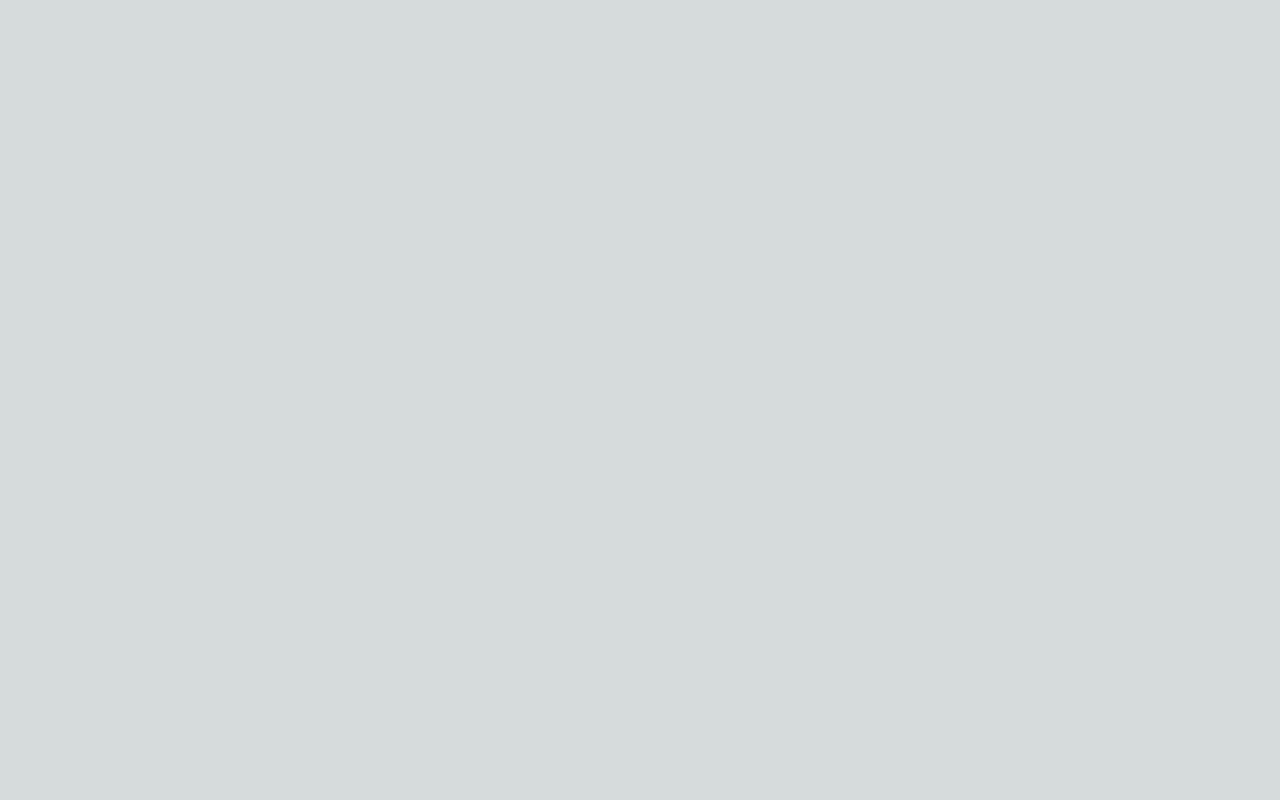
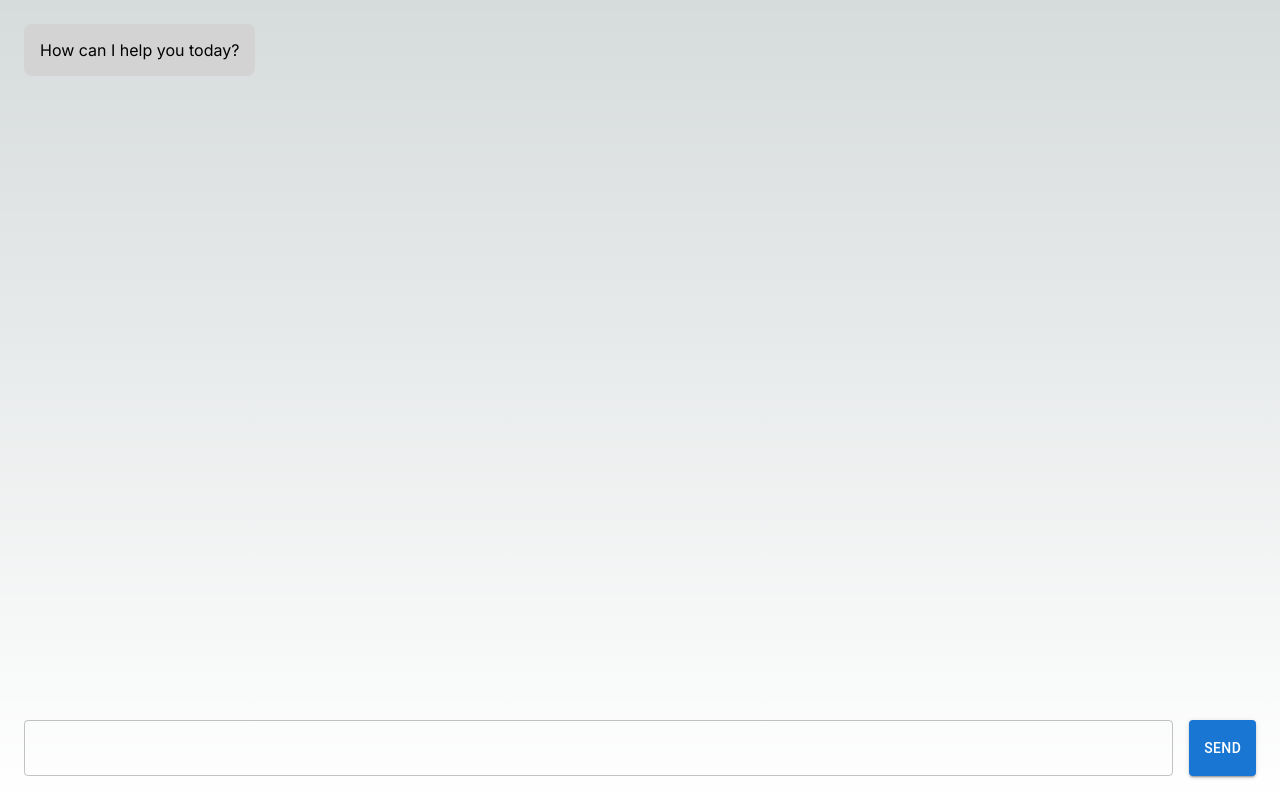
Before and after one commit to Arshinred/Ai_Customer_Service, a Next.js app: page / in a window 1280 px wide. Built offline with nearby package versions, Linux system fonts and the light colour scheme.

Commit message:
updated backend & basic frontend

```diff
--- a/app/api/chat/route.js
+++ b/app/api/chat/route.js
@@ -1,72 +1,57 @@
-import { NextResponse } from "next/server"
-import OpenAI from "openai"
+import { NextResponse } from "next/server";
+import OpenAI from "openai";
 
-const systemPrompt = `You are a customer service bot for Headstarter AI, a platform that conducts AI-powered interviews for software engineering jobs. Your primary function is to assist users with questions, troubleshoot issues, and provide information about the platform.
+const openai = new OpenAI({
+  apiKey: process.env.OPENAI_API_KEY, // Make sure to set your API key in the environment variables
+});
 
-Key information about Headstarter AI:
+const systemPrompt = `You are a knowledgeable and friendly AI nutritionist.
+Your primary function is to provide accurate, evidence-based nutritional advice to users.
+You should be able to answer a wide range of questions about diet, nutrition, and health.
+Be informative, concise, and easy to understand. Avoid providing medical advice.
+If a user's query indicates a potential health concern, suggest they consult with a healthcare professional.
 
-It is a platform for AI-powered software engineering interviews.
-It offers features such as scheduling interviews, conducting interviews, analyzing interview results, and providing feedback.
-Your role:
+Key points to remember:
 
-Provide clear and concise answers to user inquiries.
-Offer troubleshooting steps for common issues.
-Guide users through platform features and functionalities.
-Direct users to relevant resources, such as help articles or FAQs.
-Escalate complex issues to human support when necessary.
-Tone:
+Prioritize user safety and well-being.
+Offer personalized advice based on the user's information, if provided.
+Use clear and simple language.
+Avoid making definitive claims or guarantees.
+Respect cultural and dietary restrictions.`;
 
-Be professional, helpful, and empathetic.
-Use clear and easy-to-understand language.
-Avoid technical jargon unless necessary.
-Example interactions:
+export async function POST(req) {
+    const data = await req.json();
 
-User: "How do I schedule an interview?"
-You: "To schedule an interview, please log in to your Headstarter account and click on the 'Schedule Interview' button. You will be prompted to select an available time slot and interview type."
-User: "I'm having trouble logging in."
-You: "I'm sorry to hear that. Please check your email for a password reset link or contact our support team for assistance."
-Remember:
-
-Always refer to the platform as "Headstarter AI".
-Use the provided information to craft informative and helpful responses.
-Be prepared to handle a variety of user questions and requests. `
-
-export async function POST(req){
-    const openai = new OpenAI()
-    const dataa = await req.json()
-
-    const completetion = await openai.chat.completetion.create({  // await allows code to keep running during function calls
-        message:
-        [
-        {
-            role: 'system',
-            content: systemPrompt
-        },
-        ...data,
+    const completion = await openai.chat.completions.create({
+        messages: [
+            {
+                role: 'system',
+                content: systemPrompt
+            },
+            ...data,
         ],
         model: 'gpt-4o-mini',
         stream: true
-    })
-    const steam = new ReadableStream({
-        async start(controller){
-            const encoder = new TextEncoder()
-            try{
-                for await (const chunk of completetion){ // open ai sends out completion in chunks
-                    const content = chunk.choices[0]?.delta.content
-                    if (content){
-                        const text = encoder.encode(content)
-                        controller.enqueue(text)
+    });
+
+    const stream = new ReadableStream({
+        async start(controller) {
+            const encoder = new TextEncoder();
+            try {
+                for await (const chunk of completion) {
+                    const content = chunk.choices[0]?.delta.content;
+                    if (content) {
+                        const text = encoder.encode(content);
+                        controller.enqueue(text);
                     }
                 }
-            }
-            catch(error){
-                controller.error(err)
-            }
-            finally {
-                controller.close()
+            } catch (error) {
+                controller.error(error);
+            } finally {
+                controller.close();
             }
         }
-    })
+    });
 
-    return new NextResponse(stream)
+    return new NextResponse(stream);
 }
--- a/app/page.js
+++ b/app/page.js
@@ -1,6 +1,85 @@
-'use client'
-import Image from "next/image";
+'use client';
+import { useState } from 'react';
+import { Box, TextField, Button, Stack } from '@mui/material';
 
-export default function Home() {
+export default function ChatPage() {
+    const [messages, setMessages] = useState([
+        { role: 'system', content: 'How can I help you today?' }
+    ]);
+    const [input, setInput] = useState('');
 
+    const handleSendMessage = async () => {
+        const userMessage = { role: 'user', content: input };
+        setMessages(prevMessages => [...prevMessages, userMessage]);
+        setInput('');
+
+        const response = await fetch('/api/chat', {
+            method: 'POST',
+            headers: {
+                'Content-Type': 'application/json'
+            },
+            body: JSON.stringify([{ role: 'user', content: input }])
+        });
+
+        const reader = response.body.getReader();
+        const decoder = new TextDecoder();
+        let done = false;
+        let botResponse = '';
+
+        while (!done) {
+            const { value, done: readerDone } = await reader.read();
+            done = readerDone;
+            const chunk = decoder.decode(value);
+            botResponse += chunk;
+
+            setMessages(prevMessages => {
+                const newMessages = [...prevMessages];
+                const lastMessageIndex = newMessages.length - 1;
+                if (newMessages[lastMessageIndex]?.role === 'system') {
+                    newMessages[lastMessageIndex].content += chunk;
+                } else {
+                    newMessages.push({ role: 'system', content: chunk });
+                }
+                return newMessages;
+            });
+        }
+    };
+
+    return (
+        <Box sx={{ display: 'flex', flexDirection: 'column', height: '100vh', p: 3 }}>
+            <Stack spacing={2} sx={{ flexGrow: 1, overflowY: 'auto' }}>
+                {messages.map((message, index) => (
+                    <Box
+                        key={index}
+                        sx={{
+                            alignSelf: message.role === 'user' ? 'flex-end' : 'flex-start',
+                            bgcolor: message.role === 'user' ? 'lightblue' : 'lightgray',
+                            p: 2,
+                            borderRadius: 2,
+                            maxWidth: '80%',
+                            wordBreak: 'break-word'
+                        }}
+                    >
+                        {message.content}
+                    </Box>
+                ))}
+            </Stack>
+            <Stack direction="row" spacing={2} sx={{ mt: 2 }}>
+                <TextField
+                    variant="outlined"
+                    fullWidth
+                    value={input}
+                    onChange={(e) => setInput(e.target.value)}
+                    onKeyPress={(e) => {
+                        if (e.key === 'Enter') {
+                            handleSendMessage();
+                        }
+                    }}
+                />
+                <Button variant="contained" onClick={handleSendMessage}>
+                    Send
+                </Button>
+            </Stack>
+        </Box>
+    );
 }
--- a/package.json
+++ b/package.json
@@ -13,6 +13,7 @@
     "@emotion/styled": "^11.13.0",
     "@mui/material": "^5.16.7",
     "next": "14.2.5",
+    "openai": "^4.55.4",
     "react": "^18",
     "react-dom": "^18"
   },
```
Also changed, not shown: 1 other file (tests, documents, lock files or other folders).
